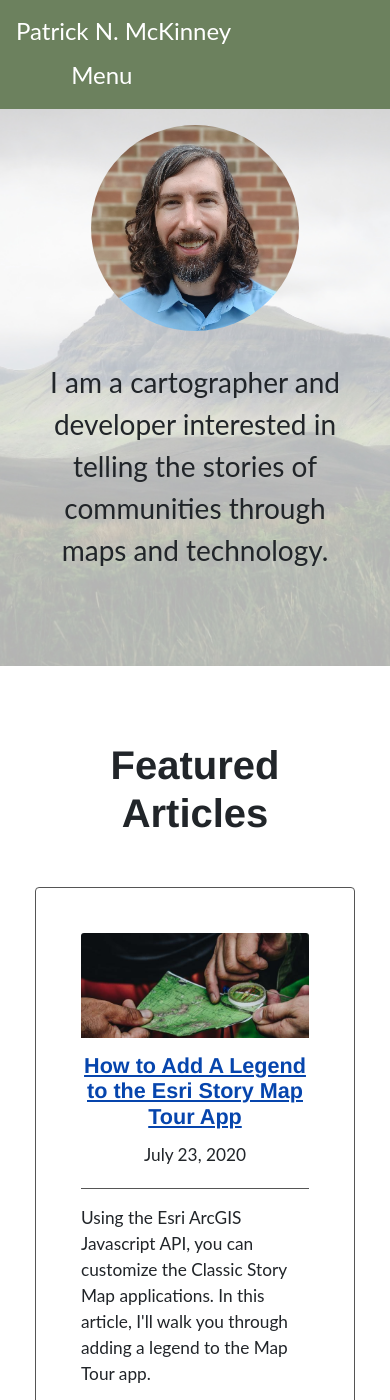
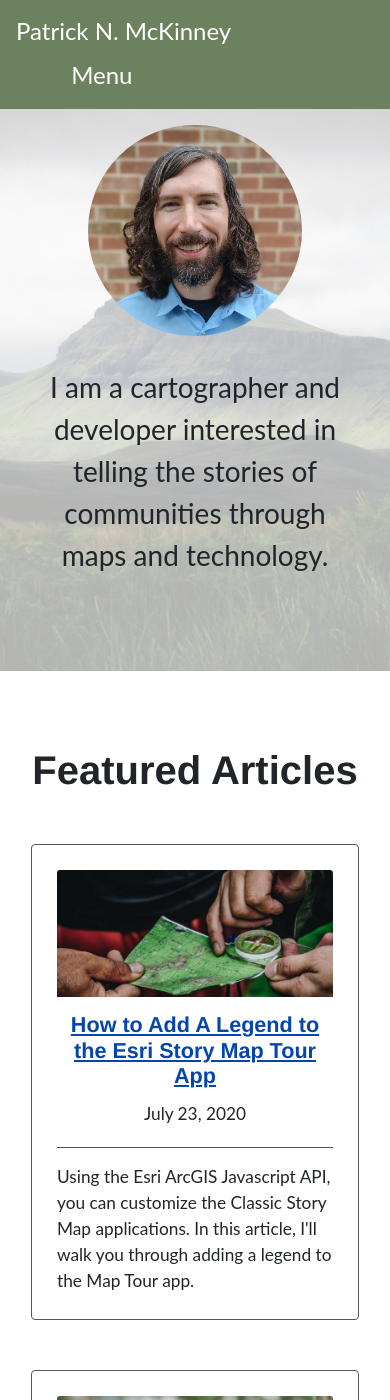
Before and after one commit to pmacMaps/website-live-test, a Jekyll site: the page built from index.html, in a window 390 px wide and 1400 px high. Built offline with Jekyll 4.4.1, drawn with Linux system fonts in a browser that asks for light colours.

Commit message:
update styles for portfolio cards

```diff
--- a/css/style.css
+++ b/css/style.css
@@ -444,12 +444,19 @@ body.pf-single section hr {
   }
 
   section {
-    padding-left: 1.25em;
-    padding-right: 1.25em;
+    padding-left: 1em;
+    padding-right: 1em;
   }
 
     section.first {
     padding-top: 75px;
+  }
+
+  .feat-portfolio .card,
+  .prof-services .card,
+  .feat-posts .card {
+    padding: 25px;
+    padding: 5px;
   }
 
     /* Home Page */
@@ -509,6 +516,7 @@ body.pf-single section hr {
     .about-intro div.bg-white {
       margin-top: 50px;
       padding: 1em;
+      border-radius: 0;
     }
 
     .about-intro p {
@@ -542,10 +550,6 @@ body.pf-single section hr {
 
     body.pf-single section img {
       margin-top: 50px;
-    }
-
-    body.portfolio .feat-portfolio {
-        padding: 25px 0;
     }
 
     body.portfolio h2 {
```
